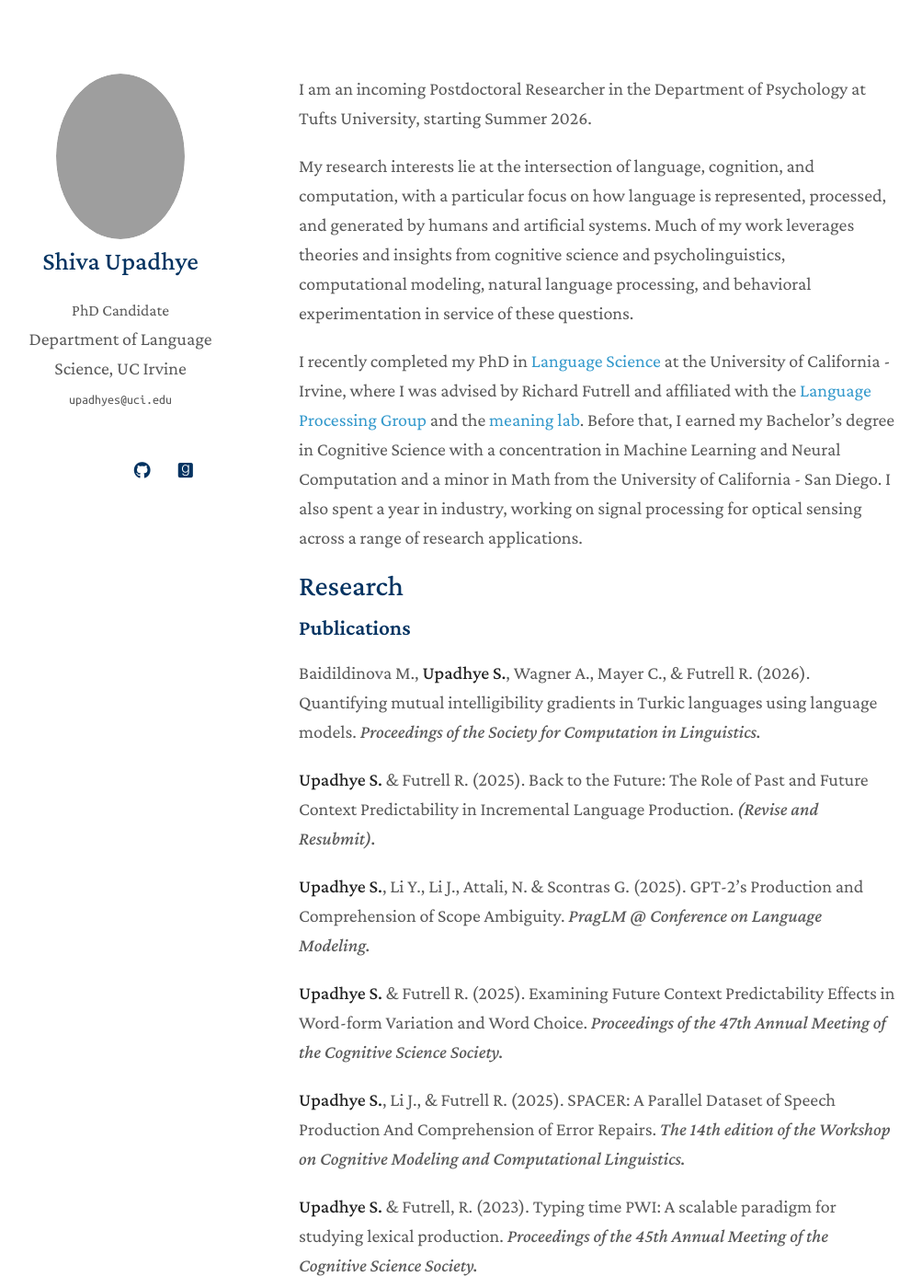
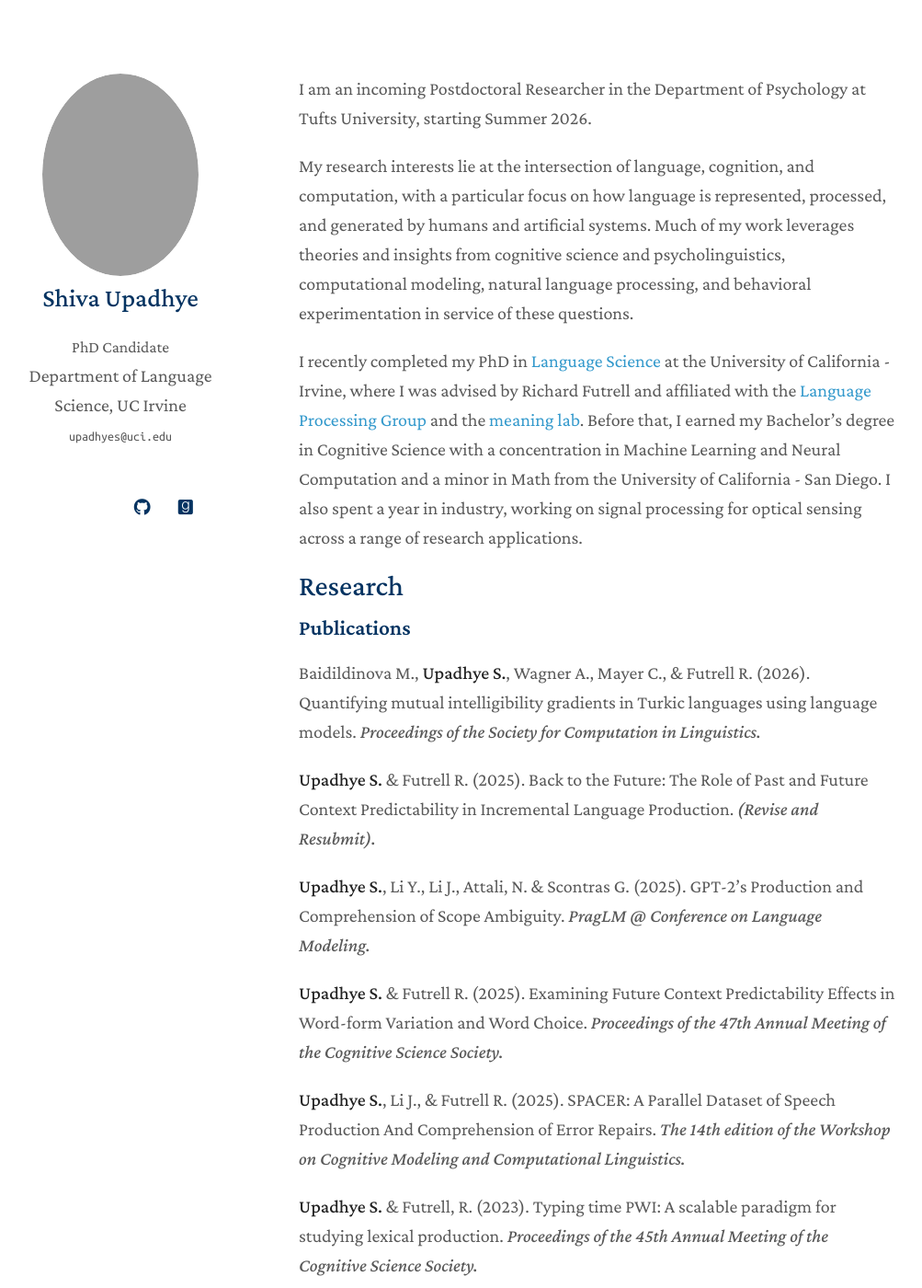
Before and after one commit to shiupadhye/shiupadhye.github.io, a Jekyll site: the page built from index.md, in a window 1280 px wide and 1400 px high. Shown: the whole window at 92% size, without its empty margins (145-1148 px from the left). Built offline with Jekyll 4.4.1, drawn with Linux system fonts in a browser that asks for light colours; a style sheet for code colours, icons or effects is not loaded; grey boxes are pictures that could not be loaded.

Commit message:
Update minimal-light.scss

```diff
--- a/_sass/minimal-light.scss
+++ b/_sass/minimal-light.scss
@@ -216,8 +216,8 @@ body {
 //}
 
 .image.avatar {
-    width: 140px;
-    height: 180px;   /* taller than wide */
+    width: 170px;
+    height: 220px;   /* taller than wide */
     overflow: hidden;
     border-radius: 50%;
 }
```
